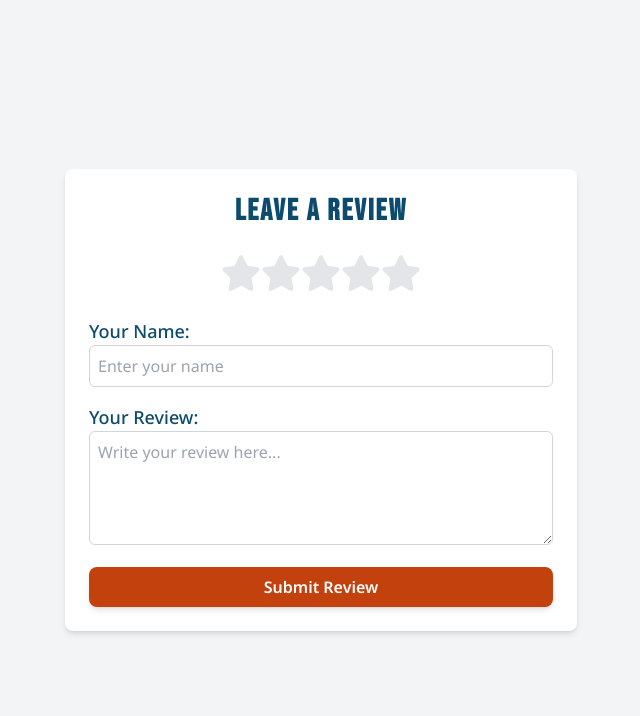
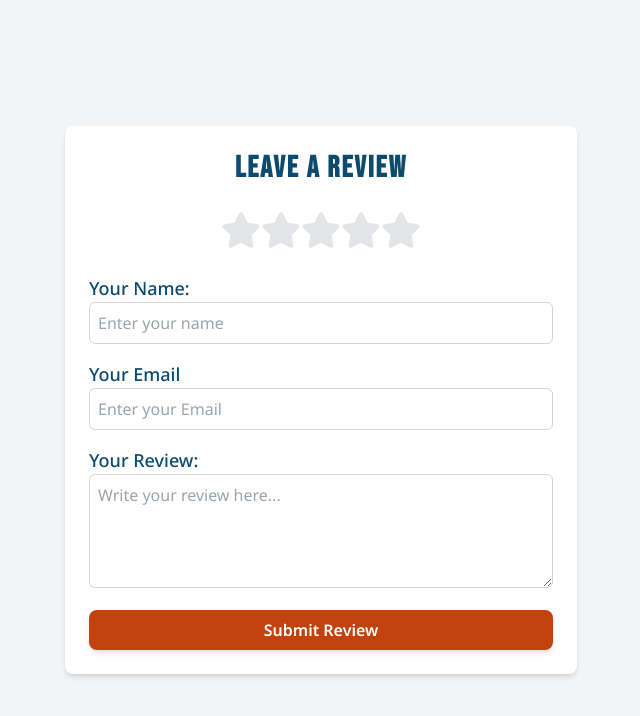
Before and after one commit to ayowayne123/Irie-africa, a Next.js app: page /review in a window 1280 px wide. Shown: the top 716 px of the page, without its empty margins (319-959 px from the left). Built offline with nearby package versions, Linux system fonts and the light colour scheme.

Commit message:
Finished

```diff
--- a/app/layout.js
+++ b/app/layout.js
@@ -25,8 +25,8 @@ const noto = Noto_Sans({
 });
 
 export const metadata = {
-  title: "Irie Africa",
-  description: "Visit Irie Africa to taste beautiful meals",
+  title: "IRIE RESTO LOUNGE",
+  description: "Visit IRIE RESTO LOUNGE to taste beautiful meals",
 };
 
 export default function RootLayout({ children }) {
--- a/app/page.js
+++ b/app/page.js
@@ -19,7 +19,7 @@ export default function Home() {
         <h1 className="text-4xl font-bold mb-8 animate-fade-in font-noto tracking-normal">
           Welcome to{" "}
           <span className="text-orange-800 font-bebas tracking-wider">
-            Irie Restaurant
+            IRIE RESTO LOUNGE
           </span>
         </h1>
         <div className="flex flex-col md:flex-row gap-6 items-center justify-center">
--- a/app/review/page.js
+++ b/app/review/page.js
@@ -8,6 +8,7 @@ export default function Review() {
   const [hover, setHover] = useState(null);
   const [review, setReview] = useState("");
   const [name, setName] = useState("");
+  const [email, setEmail] = useState("");
   const [loading, setLoading] = useState(false);
   const [message, setMessage] = useState("");
 
@@ -18,18 +19,18 @@ export default function Review() {
 
     const templateParams = {
       username: name, // maps to username in the email template
-      userStars: rating, // maps to userStars in the email template
-      userMessage: review, // maps to userReview in the email template
+      userStars: rating,
+      userMessage: review,
+      userEmail: email,
     };
 
-    // Replace with your EmailJS user ID, service ID, and template ID
     emailjs
       .send(
-        "service_zh6m7eo", // e.g., service_xxxxxxx
+        "service_zh6m7eo",
 
-        "template_4cfjeyn", // e.g., template_xxxxxxx
+        "template_4cfjeyn",
         templateParams,
-        "Ol9P2TQGZSxwK5-r9" // e.g., user_xxxxxxx
+        "Ol9P2TQGZSxwK5-r9"
       )
       .then(
         (response) => {
@@ -96,6 +97,20 @@ export default function Review() {
               required
             />
           </div>
+          <div>
+            <label htmlFor="email" className="block text-lg font-medium">
+              Your Email
+            </label>
+            <input
+              type="email"
+              id="email"
+              value={email}
+              onChange={(e) => setEmail(e.target.value)}
+              className="w-full p-2 border border-gray-300 rounded-md focus:outline-none focus:ring-2 focus:ring-orange-600"
+              placeholder="Enter your Email"
+              required
+            />
+          </div>
 
           <div>
             <label htmlFor="review" className="block text-lg font-medium">
```
